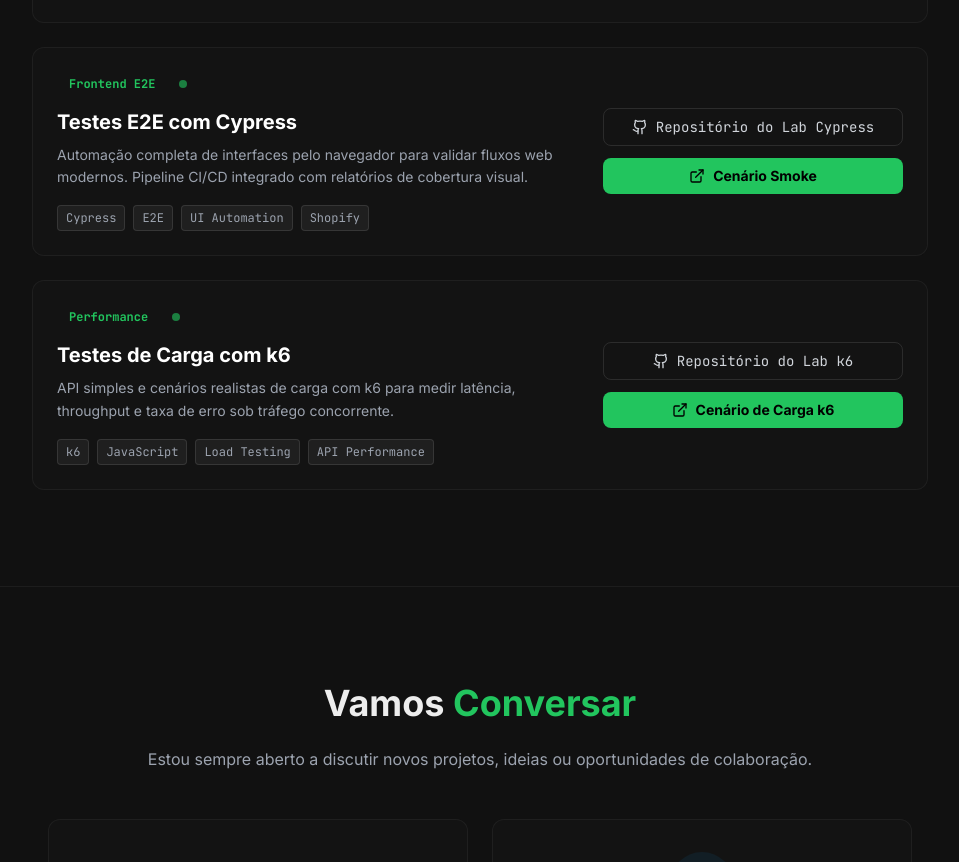
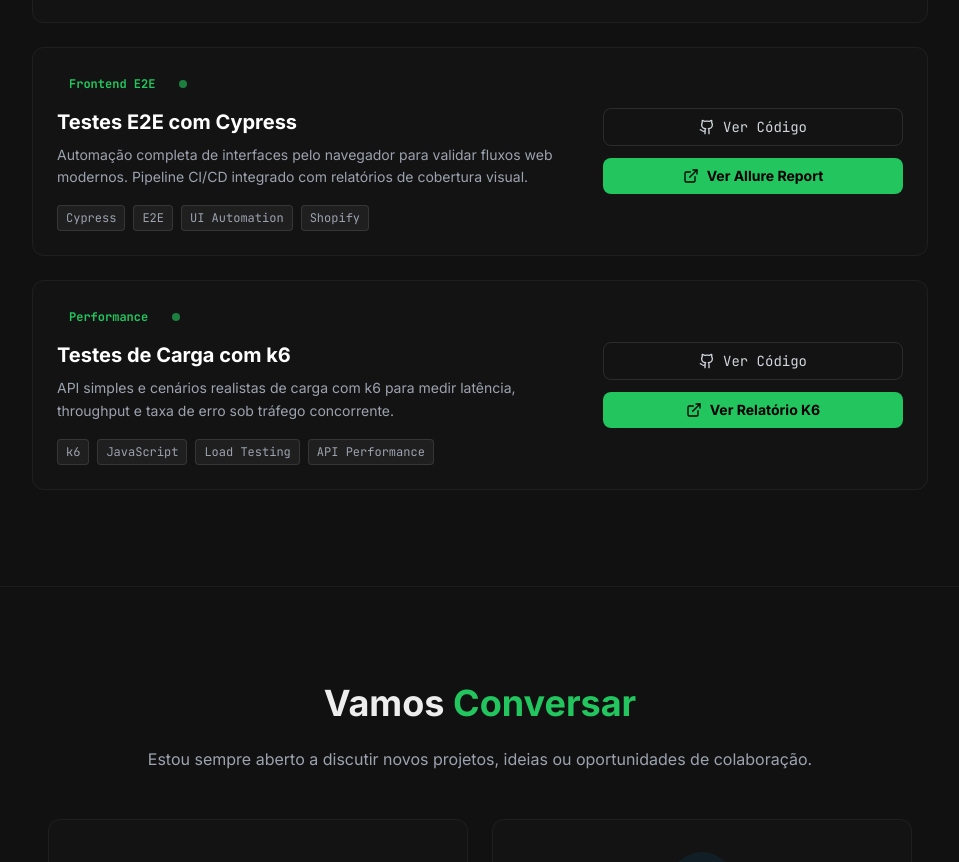
Before and after one commit to jrcosta/portifolio-web, a Next.js app: page / in a window 1280 px wide. Shown: the part 4150-5012 px from the top of the page, without its empty margins (160-1119 px from the left). Built offline with nearby package versions, Linux system fonts and the light colour scheme.

Commit message:
feat: atualizacao dos labs e adiciona visualizacao relatorios gh pages

```diff
--- a/src/components/AutomationLabs.tsx
+++ b/src/components/AutomationLabs.tsx
@@ -186,16 +186,16 @@ const AutomationLabs = () => {
                 className={actionButtonSecondaryClass}
               >
                 <Github size={16} />
-                {t.labs.cards.e2e.links.repository}
+                {t.labs.viewCode}
               </a>
               <a
-                href="https://github.com/jrcosta/portifolio-automacao-cypress/blob/main/cypress/e2e/storefront-smoke.cy.js"
+                href="https://jrcosta.github.io/portifolio-automacao-cypress/"
                 target="_blank"
                 rel="noopener noreferrer"
                 className={actionButtonPrimaryClass}
               >
                 <ExternalLink size={16} />
-                {t.labs.cards.e2e.links.smokeSpec}
+                {t.labs.viewReport}
               </a>
             </div>
           </motion.div>
@@ -239,16 +239,16 @@ const AutomationLabs = () => {
                 className={actionButtonSecondaryClass}
               >
                 <Github size={16} />
-                {t.labs.cards.performance.links.repository}
+                {t.labs.viewCode}
               </a>
               <a
-                href="https://github.com/jrcosta/portifolio-automacao-k6/blob/main/k6/load-test.js"
+                href="https://jrcosta.github.io/portifolio-automacao-k6/"
                 target="_blank"
                 rel="noopener noreferrer"
                 className={actionButtonPrimaryClass}
               >
                 <ExternalLink size={16} />
-                {t.labs.cards.performance.links.scenario}
+                {t.labs.viewHtmlReport}
               </a>
             </div>
           </motion.div>
--- a/src/context/LanguageContext.tsx
+++ b/src/context/LanguageContext.tsx
@@ -93,6 +93,7 @@ export const translations = {
       comingSoon: "Coming Soon",
       viewCode: "View Code",
       viewReport: "View Allure Report",
+      viewHtmlReport: "View K6 Report",
       cards: {
         api: {
           badge: "Backend API",
@@ -229,6 +230,7 @@ export const translations = {
       comingSoon: "Em Breve",
       viewCode: "Ver Código",
       viewReport: "Ver Allure Report",
+      viewHtmlReport: "Ver Relatório K6",
       cards: {
         api: {
           badge: "Backend API",
```
